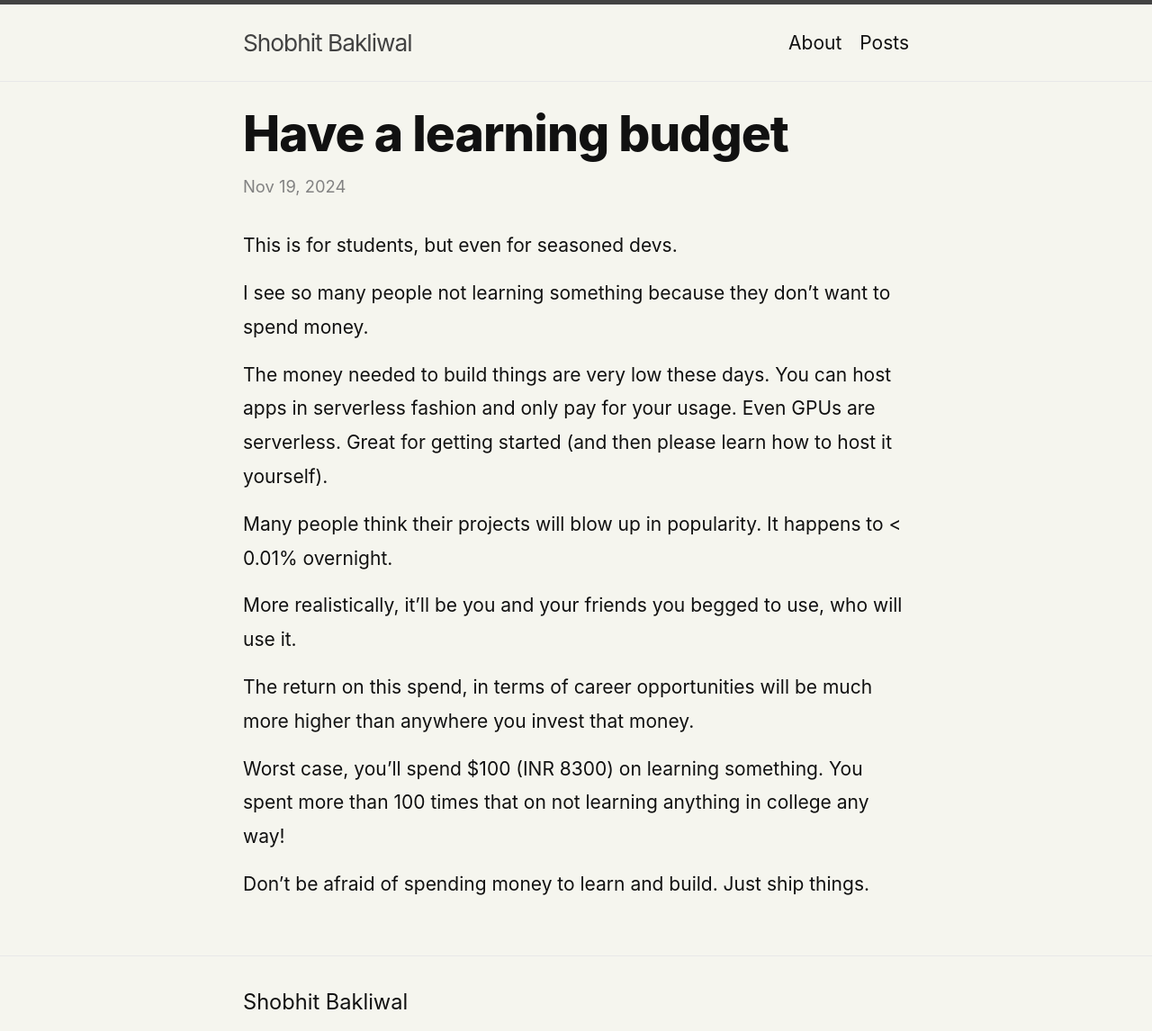
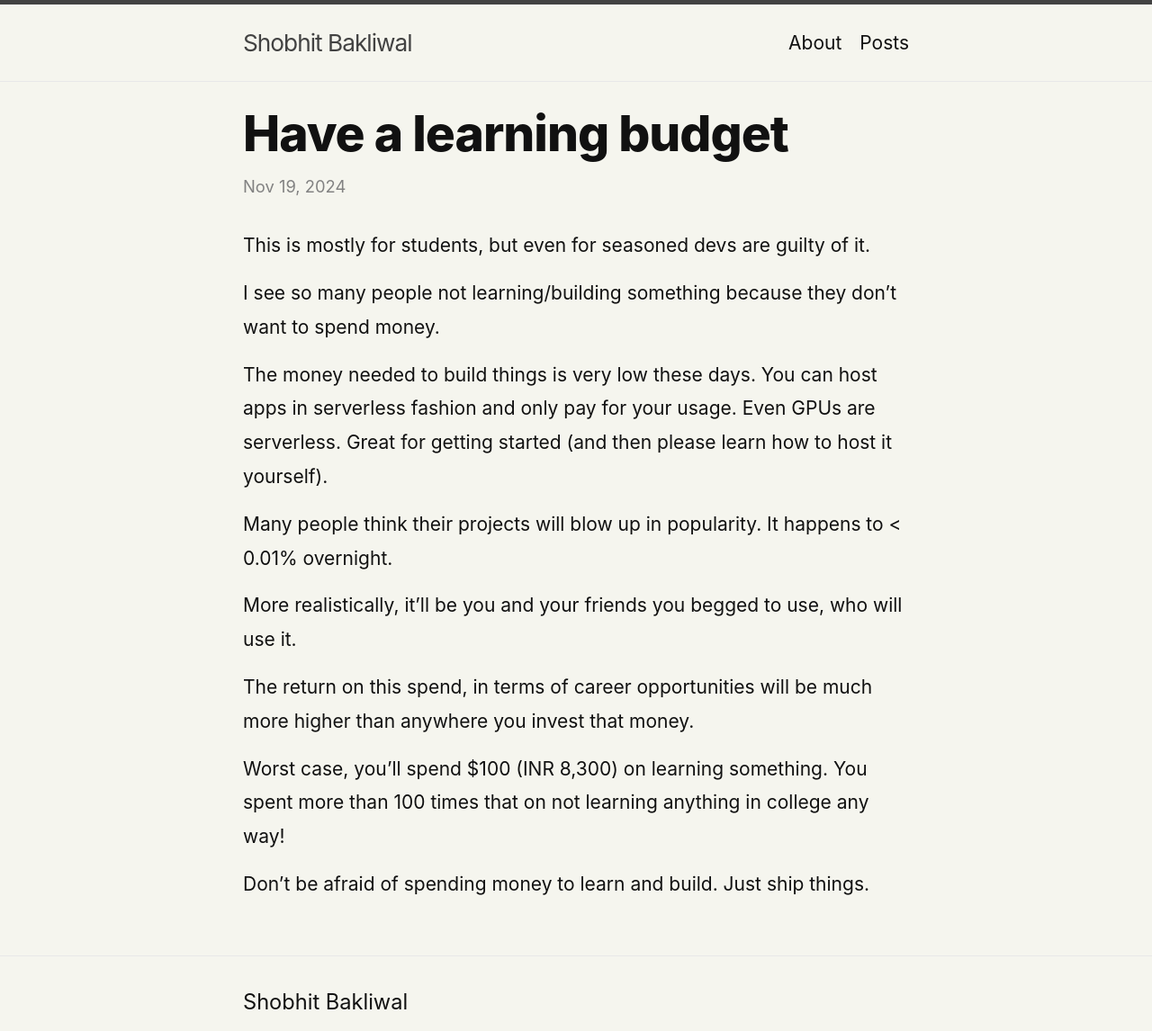
Before and after one commit to shobhitic/shobhitic.github.io, a Jekyll site: the page built from _posts/2024-11-19-learning-budget.md, in a window 1280 px wide and 1400 px high, cut to the strip 0-1146 px from the top of the window. Shown: the whole strip at 90% size. Built offline with Jekyll 4.4.1, drawn with Linux system fonts in a browser that asks for light colours; comment, search, counter and statistics services are not loaded.

Commit message:
learning budget

```diff
--- a/_posts/2024-11-19-learning-budget.md
+++ b/_posts/2024-11-19-learning-budget.md
@@ -4,11 +4,11 @@ title: Have a learning budget
 date: 2024-11-19 11:15 +0530
 ---
 
-This is for students, but even for seasoned devs.
+This is mostly for students, but even for seasoned devs are guilty of it.
 
-I see so many people not learning something because they don't want to spend money.
+I see so many people not learning/building something because they don't want to spend money.
 
-The money needed to build things are very low these days. You can host apps in serverless fashion and only pay for your usage. Even GPUs are serverless. Great for getting started (and then please learn how to host it yourself).
+The money needed to build things is very low these days. You can host apps in serverless fashion and only pay for your usage. Even GPUs are serverless. Great for getting started (and then please learn how to host it yourself).
 
 Many people think their projects will blow up in popularity. It happens to < 0.01% overnight.
 
@@ -16,6 +16,6 @@ More realistically, it'll be you and your friends you begged to use, who will us
 
 The return on this spend, in terms of career opportunities will be much more higher than anywhere you invest that money.
 
-Worst case, you'll spend $100 (INR 8300) on learning something. You spent more than 100 times that on not learning anything in college any way!
+Worst case, you'll spend $100 (INR 8,300) on learning something. You spent more than 100 times that on not learning anything in college any way!
 
 Don't be afraid of spending money to learn and build. Just ship things.
```
